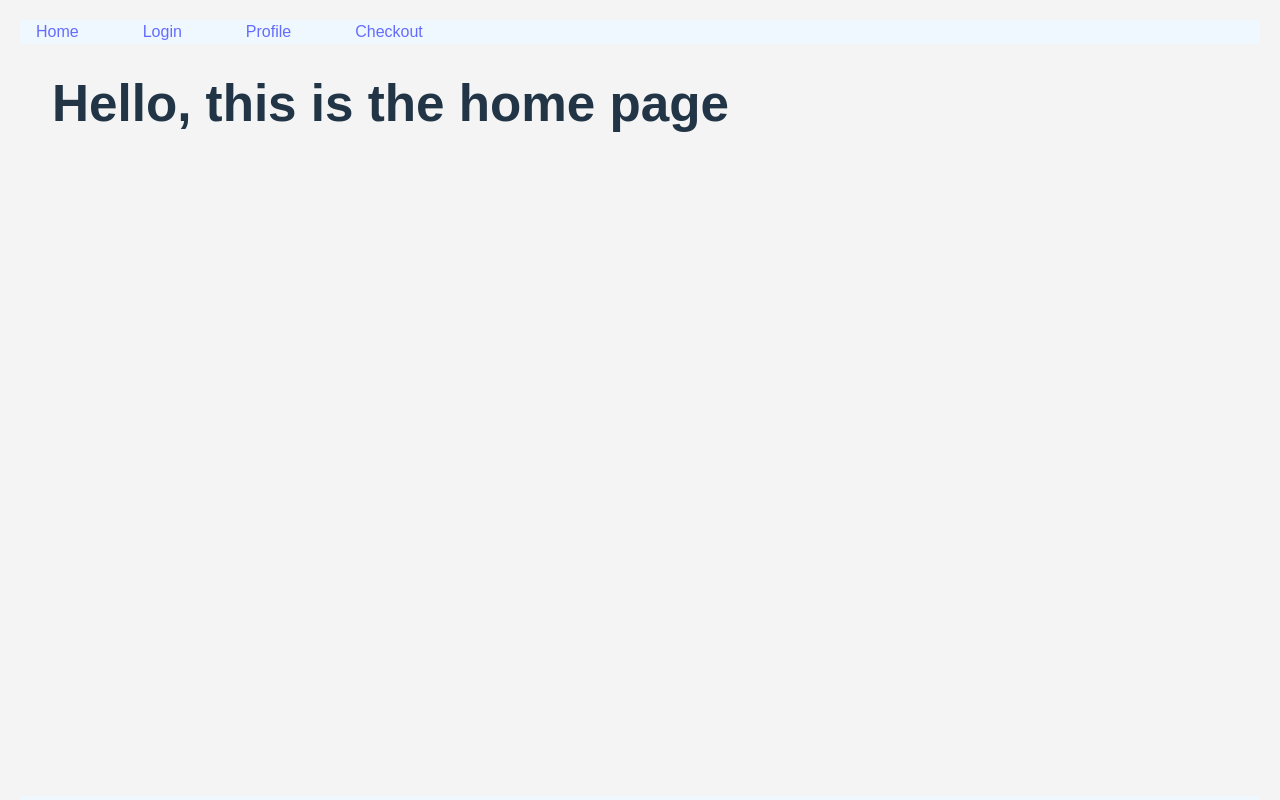
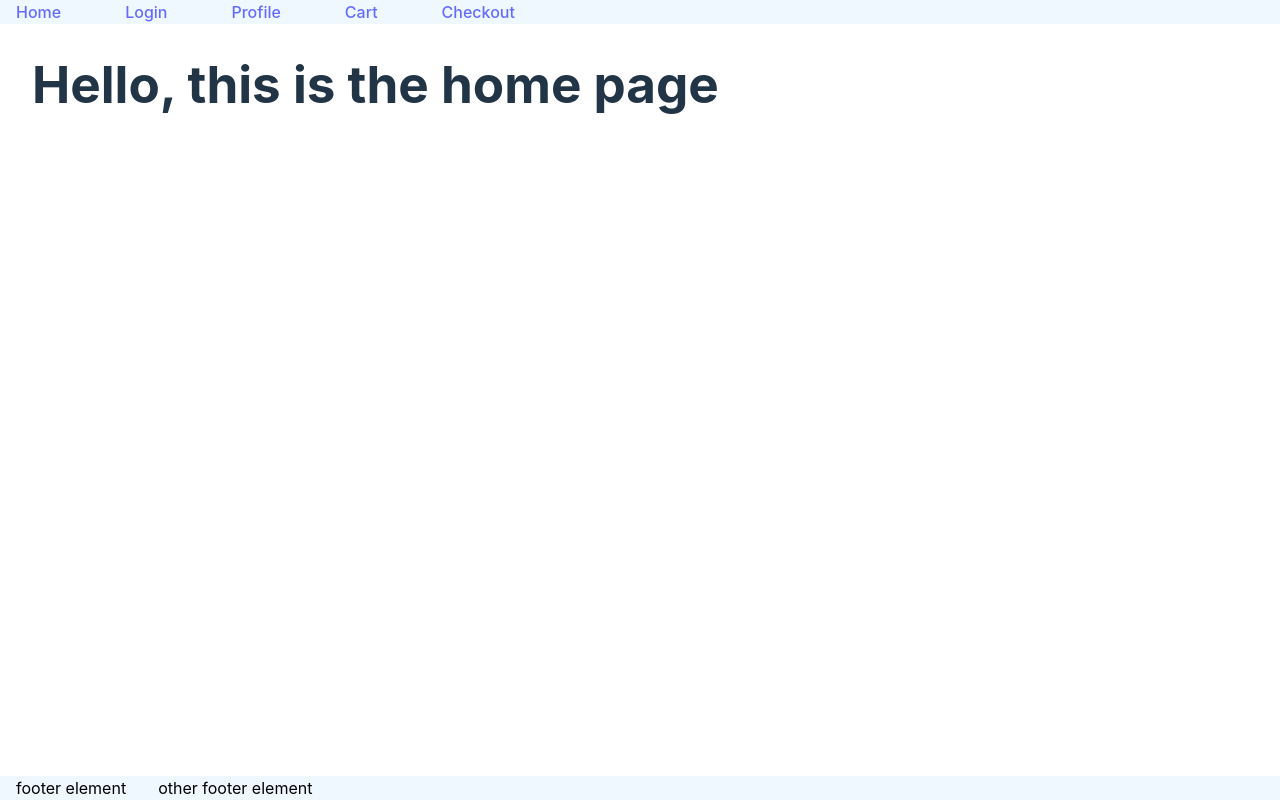
Before and after one commit to 2014-JavaFS/celestial_emporium_frontend, a React (Vite) app: page / in a window 1280 px wide. Built offline with nearby package versions, Linux system fonts and the light colour scheme; no server answers.

Commit message:
Checkpoint

```diff
--- a/src/App.tsx
+++ b/src/App.tsx
@@ -8,6 +8,7 @@
 import Profile from "./pages/profile/Profile";
 import Checkout from "./pages/checkout/Checkout";
 import AllCartItems from "./components/cart/Cart";
+import CartPage from "./pages/cartpage/CartPage";
 
 function App() {
   return (
@@ -19,8 +20,9 @@
           <Route path="/login" element={<Login />}></Route>
           <Route path="/profile" element={<Profile />}></Route>
           <Route path="/checkout" element={<Checkout />}></Route>
+          <Route path="/cart" element={<CartPage />}></Route>
         </Routes>
-        <AllCartItems />
+
       </main>
       <Footer />
     </div>
--- a/src/components/cartitem/CartItem.css
+++ b/src/components/cartitem/CartItem.css
@@ -1,22 +1,3 @@
-/* General page styling */
-body {
-    font-family: Arial, sans-serif;
-    background-color: #f4f4f4;
-    margin: 0;
-    padding: 20px;
-}
-
-/* Container for the cart */
-.cart-container {
-    max-width: 800px;
-    margin: 0 auto;
-    padding: 20px;
-    background-color: #110707af;
-    border-radius: 8px;
-    box-shadow: 0 0 10px rgba(0, 0, 0, 0.1);
-}
-
-/* Header for the cart */
 .cart-header {
     font-size: 24px;
     font-weight: bold;
@@ -25,7 +6,6 @@
     color: #333333;
 }
 
-/* Styling for each cart item */
 .cart-item {
     display: flex;
     justify-content: space-between;
@@ -34,29 +14,25 @@
     border-bottom: 1px solid #e0e0e0;
 }
 
-/* Product name styling */
 .cart-item .product-name {
     font-size: 18px;
-    color: #555555;
+    color: #ffffff;
+    font-weight: bold;
 }
 
-/* Price styling */
 .cart-item .price {
     font-size: 18px;
     font-weight: bold;
     color: #333333;
 }
 
-/* Total price section */
 .total-price {
     text-align: right;
     font-size: 22px;
     font-weight: bold;
-    color: #333333;
     margin-top: 20px;
 }
 
-/* Checkout button */
 .checkout-button {
     display: block;
     width: 100%;
--- a/src/components/cartitem/CartItem.tsx
+++ b/src/components/cartitem/CartItem.tsx
@@ -1,4 +1,4 @@
-import "./CartItem.css"
+import "./CartItem.css";
 interface cartProps {
   key: number;
   quantity: number;
@@ -9,14 +9,10 @@
 export default function CartItem({ quantity, name, price }: cartProps) {
   return (
     <>
-      <h3>{name}</h3>
-      <h4>{price} coins</h4>
-      <h4>Qty: {quantity}</h4>
-
       <div className="cart-item">
         <div className="product-name">{name}</div>
         <div className="price">{price} CP</div>
-    </div>
+      </div>
     </>
   );
 }
--- a/src/components/nav/Nav.tsx
+++ b/src/components/nav/Nav.tsx
@@ -8,6 +8,7 @@
         <li><Link to="/">Home</Link></li>
         <li><Link to="/login">Login</Link></li>
         <li><Link to="/profile">Profile</Link></li>
+        <li><Link to="/cart">Cart</Link></li>
         <li><Link to="/checkout">Checkout</Link></li>
       </ul>
     </nav>
--- /dev/null
+++ b/src/pages/cartpage/CartPage.tsx
@@ -0,0 +1,9 @@
+import AllCartItems from "../../components/cart/Cart";
+
+export default function CartPage() {
+  return (
+    <>
+      <AllCartItems />
+    </>
+  );
+}
```
